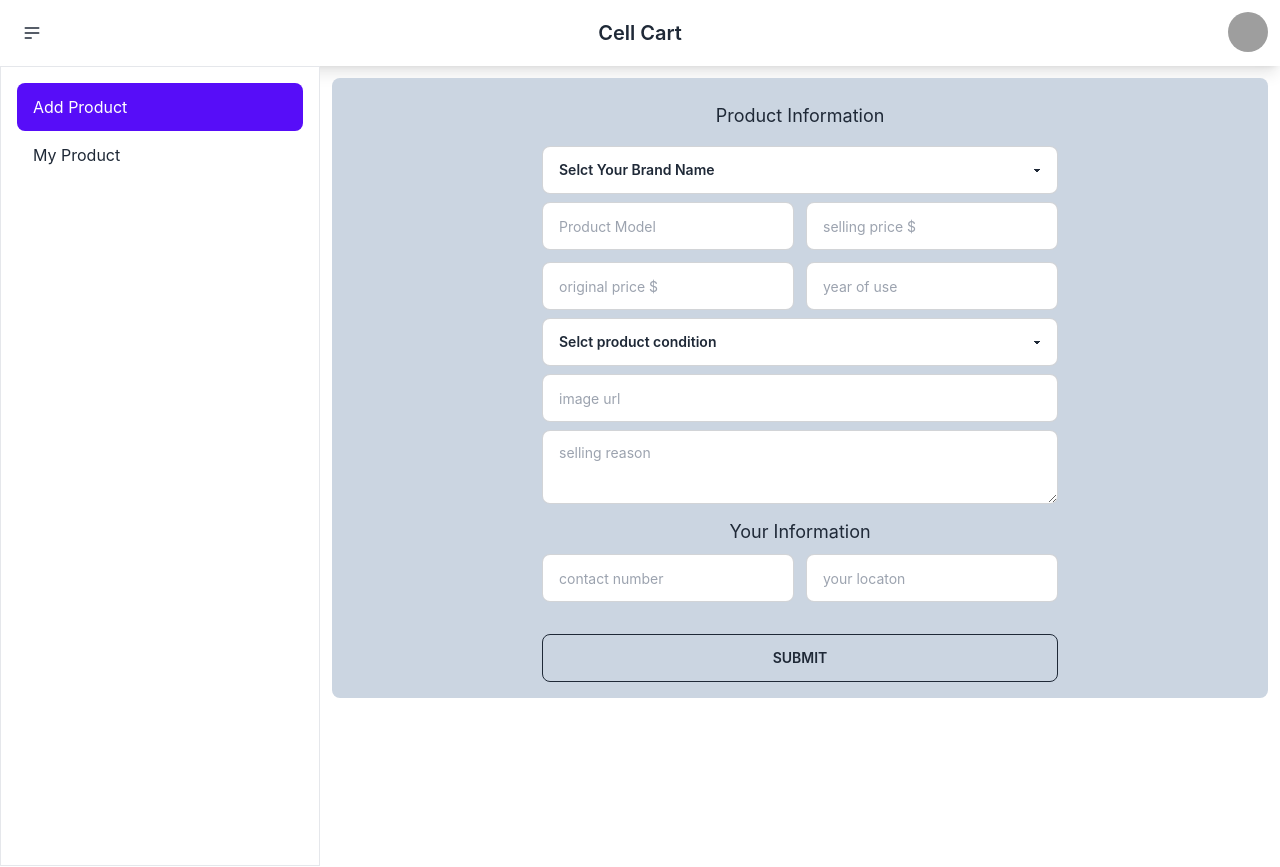
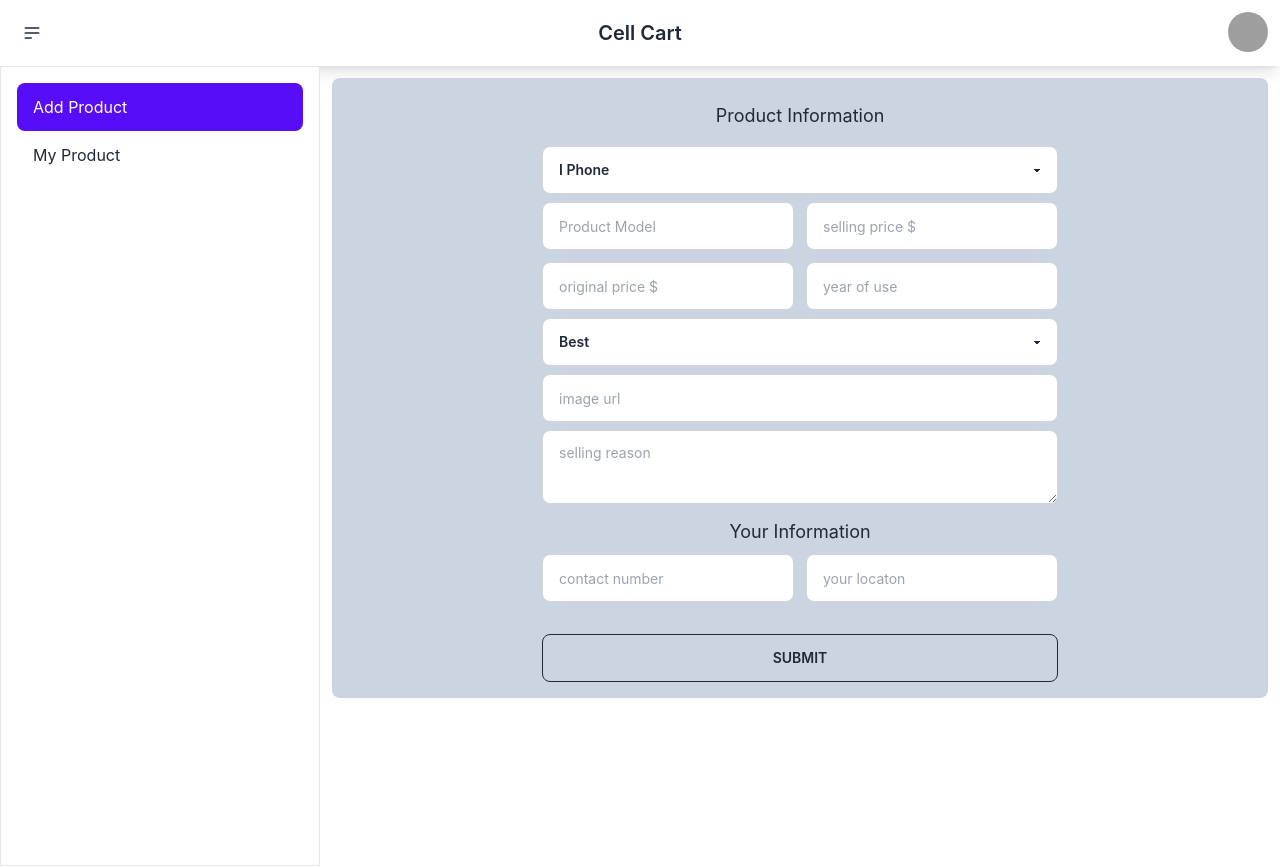
Before and after one commit to kobir0/cell-cart-client, a React (Create React App) app: page /dashboard/addProduct in a window 1280 px wide. Shown: the top 867 px of the page. Built offline with nearby package versions, Linux system fonts and the light colour scheme; no server answers; grey boxes are pictures that could not be loaded.

Commit message:
Correction

```diff
--- a/src/Component/DashBoard/Seller/AddProduct.jsx
+++ b/src/Component/DashBoard/Seller/AddProduct.jsx
@@ -25,6 +25,11 @@ const AddProduct = () => {
     const contactNumber = target.contactNumber.value;
     const location = target.location.value;
 
+    if (brand === "Select" || condition === "Select") {
+      toast.error("Please Select All Requirements");
+      return;
+    }
+
     const product = {
       brandId,
       brandName,
@@ -44,24 +49,25 @@ const AddProduct = () => {
       status: "unsold",
       userVerified: false,
     };
+    console.log(product);
 
-    fetch("http://localhost:5000/products", {
-      method: "POST",
-      headers: {
-        "content-type": "application/json",
-      },
-      body: JSON.stringify(product),
-    })
-      .then((res) => res.json())
-      .then((data) => {
-        if (data.status) {
-          toast.success(data.message);
-        }
-        toast(data.message);
-      })
-      .catch((err) => {
-        console.log(err);
-      });
+    //   fetch("http://localhost:5000/products", {
+    //     method: "POST",
+    //     headers: {
+    //       "content-type": "application/json",
+    //     },
+    //     body: JSON.stringify(product),
+    //   })
+    //     .then((res) => res.json())
+    //     .then((data) => {
+    //       if (data.status) {
+    //         toast.success(data.message);
+    //       }
+    //       toast(data.message);
+    //     })
+    //     .catch((err) => {
+    //       console.log(err);
+    //     });
   };
   return (
     <div className="flex justify-center m-3 rounded-lg bg-slate-300 p-4">
@@ -70,14 +76,14 @@ const AddProduct = () => {
           <h1 className="text-center my-2 text-lg">Product Information</h1>
           <select
             name="brand"
-            defaultValue="Selct Your Brand"
+            defaultValue="Select Your Brand"
             className="select select-bordered w-full my-2"
             required
           >
-            <option value="Selct Your Brand" disabled>
-              Selct Your Brand Name
+            <option value="Select" selected disabled>
+              Select Your Brand Name
             </option>
-            <option value={"01 Apple"}>Apple</option>
+            <option value={"01 I-Phone"}>I Phone</option>
             <option value={"02 OnePlus"}>OnePlus</option>
             <option value={"03 Samsung"}>Samsung</option>
           </select>
@@ -113,12 +119,12 @@ const AddProduct = () => {
           </div>
           <select
             name="condition"
-            defaultValue="Selct Your Brand"
+            defaultValue="Select Your Brand"
             className="select select-bordered w-full my-2"
             required
           >
-            <option value="Selct Your Brand" disabled>
-              Selct product condition
+            <option value="Select" selected disabled>
+              Select product condition
             </option>
             <option value={"Best"}>Best</option>
             <option value={"Better"}>Better</option>
--- a/src/Component/ProductPage/Product.jsx/Product.jsx
+++ b/src/Component/ProductPage/Product.jsx/Product.jsx
@@ -1,6 +1,7 @@
 import { useQuery } from "@tanstack/react-query";
 import React from "react";
 import { useParams } from "react-router-dom";
+import Loading from "../../SharedCompo/Loading/Loading";
 
 const Product = () => {
   let { id } = useParams();
@@ -13,7 +14,10 @@ const Product = () => {
       return data.products;
     },
   });
-  console.log(products, id);
+  console.log(products);
+  if (isLoading) {
+    return <Loading></Loading>;
+  }
 
   return (
     <div className="min-h-screen">
--- a/src/Component/SharedCompo/Loading/Loading.jsx
+++ b/src/Component/SharedCompo/Loading/Loading.jsx
@@ -0,0 +1,13 @@
+import React from "react";
+
+const Loading = () => {
+  return (
+    <div className="div w-full min-h-screen">
+      <div className="flex  my-60 w-full justify-center items-center">
+        <progress className="progress w-56"></progress>
+      </div>
+    </div>
+  );
+};
+
+export default Loading;
```
